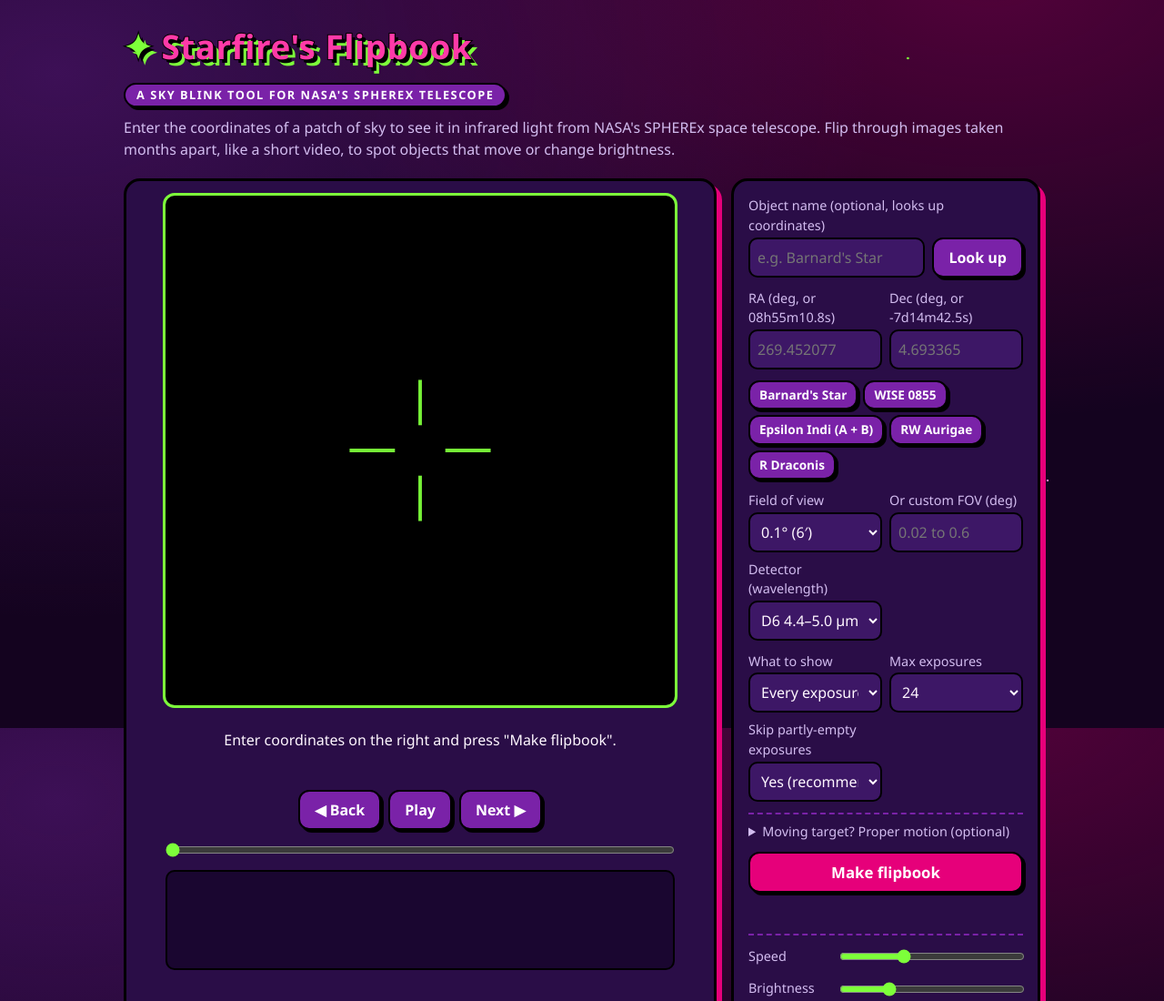
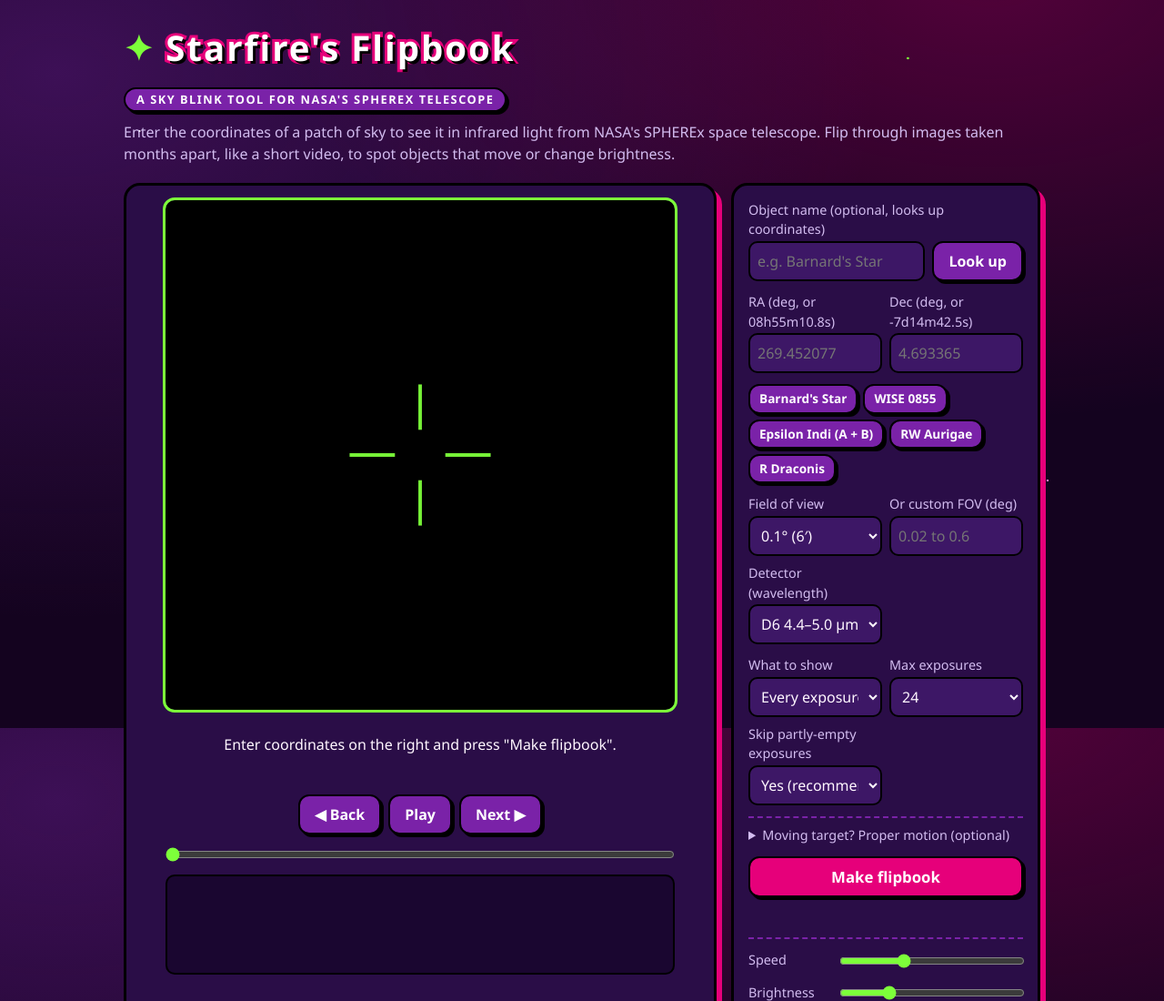
Before and after one commit to Linad4l/NASA-Space-APPS-Planet-X-and-SPHEREx, a plain HTML site: page index.html in a window 1280 px wide. Shown: the top 1100 px of the page at 91% size. Drawn offline with Linux system fonts and the light colour scheme.

Commit message:
Add files via upload

```diff
--- a/index.html
+++ b/index.html
@@ -16,8 +16,8 @@
     var(--bg); background-attachment:fixed; color:var(--ink); font:16px/1.5 ui-rounded,"Arial Rounded MT Bold","Nunito","Segoe UI",system-ui,sans-serif; }
   header, main, footer, .how { max-width: 1040px; margin: 0 auto; padding-left: 16px; padding-right: 16px; }
   header { padding-top: 24px; padding-bottom: 8px; }
-  h1 { margin:0 0 4px; font-size:2.3rem; font-weight:900; letter-spacing:.5px; color:#ff3aa8; -webkit-text-stroke:2px #000; paint-order:stroke fill; text-shadow:4px 4px 0 #000, 7px 7px 0 #7dff3a; }
-  .spark { color:#7dff3a; }
+  h1 { margin:0 0 6px; font-size:2.4rem; font-weight:900; letter-spacing:2px; color:#fff; -webkit-text-stroke:6px #e6007a; paint-order:stroke fill; text-shadow:3px 3px 0 #000; }
+  .spark { color:#7dff3a; -webkit-text-stroke:0; text-shadow:none; }
   .tag { display:inline-block; background:var(--purple); color:#fff; border:2px solid #000; border-radius:999px; padding:2px 12px; font-size:.8rem; font-weight:800; letter-spacing:1.5px; text-transform:uppercase; margin:8px 0 10px; box-shadow:3px 3px 0 #000; }
   header p { margin:0; color:var(--muted); }
   main { display:grid; gap:16px; grid-template-columns:minmax(0,1fr) 340px; padding-top:12px; padding-bottom:24px; }
```
